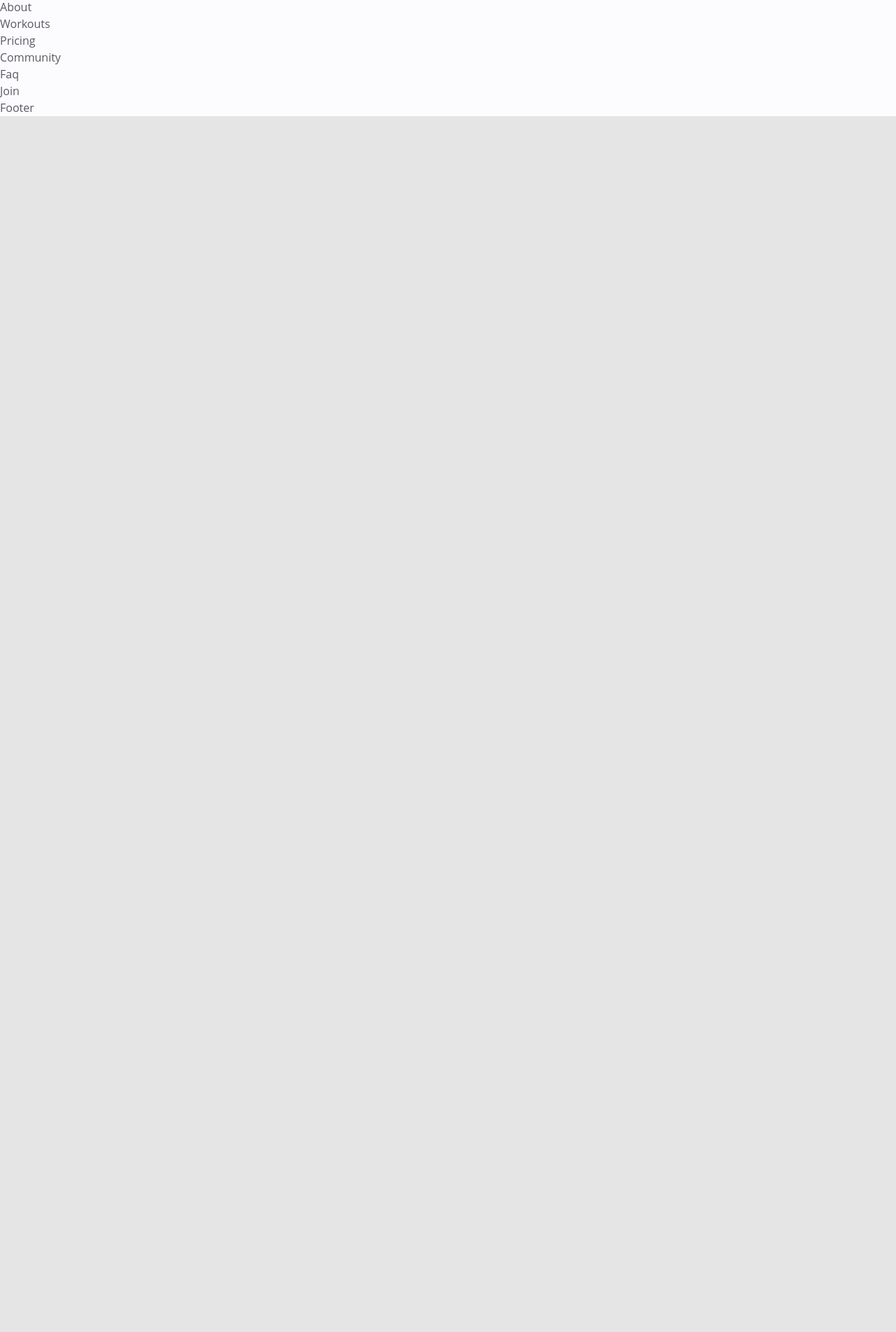
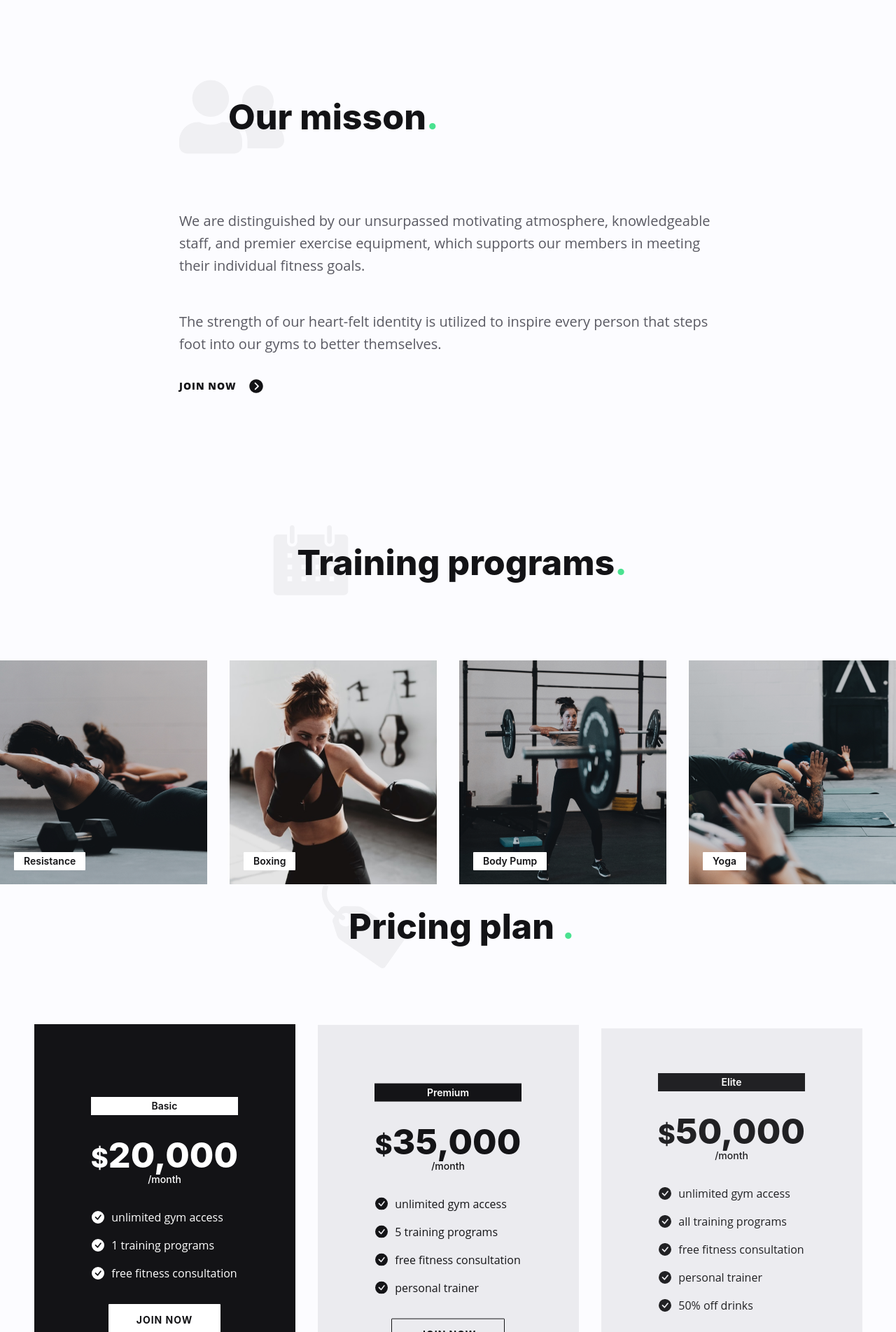
Before and after one commit to fourgods7/Gymme, a React (Vite) app: page / in a window 1280 px wide. Shown: the part 816-2720 px from the top of the page at 70% size. Before the commit the page ends 982 px from the top, so only its background shows below. Built offline with nearby package versions, Linux system fonts and the light colour scheme.

Commit message:
done with most of the app

```diff
--- a/src/App.jsx
+++ b/src/App.jsx
@@ -19,7 +19,7 @@ const App = () => {
   // aos initialization
   Aos.init({
     duration: 2500,
-    delay: 400
+    delay: 400,
   })
   return (
     <div className='max-w-[1440px] mx-auto bg-page overflow-hidden relative'>
@@ -32,7 +32,7 @@ const App = () => {
       <Faq />
       <Join />
       <Footer />
-      {/* <div className='h-[4000px]'></div> */}
+      <div className='h-[4000px]'></div>
     </div>
   );
 };
--- a/src/components/About.jsx
+++ b/src/components/About.jsx
@@ -1,7 +1,36 @@
 import React from 'react';
 
+import {about} from '../data'
+
+import { IoIosArrowDroprightCircle} from 'react-icons/io'
+
 const About = () => {
-  return <div>About</div>;
+
+  const {title, subtitle1, subtitle2, icon, link} = about
+  return (
+   <section className='py-[80px] md:py-[110px] lg:pt-[140px] lg:pb-[180px]'>
+    <div className="container mx-auto px-[20px] lg:px-[135px]">
+      <div className='section-title-group  justify-start' data-aos='fade-up' data-aos-delay='100'>
+        <img src={icon} alt="" />
+        <h2 className='h2 section-title'>{title} <span className='text-primary-200'>.</span></h2>
+      </div>
+      {/* sub  1*/}
+      <p className='md:text-body-md mb-12'
+      data-aos='fade-up' data-aos-delay='200'
+      >{subtitle1}</p>
+      {/* sub  2*/}
+      <p className='md:text-body-md mb-8'
+      data-aos='fade-up' data-aos-delay='300'
+      >{subtitle2}</p>
+      {/* link */}
+      <div  data-aos='fade-up' data-aos-delay='400'>
+      <a className='link flex items-center gap-x-4 hover:gap-x-6 transition-all' href="#">{link}
+      <IoIosArrowDroprightCircle  className='text-2xl'/>
+      </a>
+      </div>
+    </div>
+    </section>
+    );
 };
 
 export default About;
--- a/src/components/Banner.jsx
+++ b/src/components/Banner.jsx
@@ -22,7 +22,7 @@ const Banner = () => {
           </button>
         </div>
         {/* {image} */}
-        <div className='bg-blue-300 w-full h-full bg-banner bg-cover bg-right lg:bg-center bg-no-repeat flex-1' data-aos='fade-right' data-aos-delay='900'>image</div>
+        <div className='bg-blue-300 w-full h-full bg-banner bg-cover bg-right lg:bg-center bg-no-repeat flex-1' data-aos='fade-right' data-aos-delay='900'>I</div>
       </div>
     </div>
     </section>
--- a/src/components/Nav.jsx
+++ b/src/components/Nav.jsx
@@ -1,7 +1,17 @@
 import React from 'react';
 
+import {nav} from '../data'
+
 const Nav = () => {
-  return <div>Nav</div>;
+  return <nav className='hidden lg:flex'>
+    <ul className='flex text-white gap-x-8'>
+      {nav.map((item, idx) => {
+        return <li key={idx}>
+          <a className='hover:text-primary-200 transition' href={item.href}>{item.name}</a>
+        </li>
+      })}
+    </ul>
+  </nav>;
 };
 
 export default Nav;
--- a/src/components/NavMobile.jsx
+++ b/src/components/NavMobile.jsx
@@ -1,7 +1,26 @@
 import React from 'react';
 
-const NavMobile = () => {
-  return <div>NavMobile</div>;
+import {nav} from '../data'
+
+const NavMobile = ({navMobile}) => {
+  return <nav className={`${navMobile ? 'min-h-screen' : 'min-h-0'} lg:hidden w-full bg-neutral-500 fixed top-0 left-0 right-0 -bottom-12 -z-10 overflow-hidden transition-all h-0`}>
+    <ul className='w-full h-full flex flex-col justify-center items-center gap-y-8'>
+      {nav.map((item, idx) => {
+        return (
+         <li key={idx}>
+          <a className='text-white text-body-md' href={item.href}>
+            {item.name}
+          </a>
+          </li>
+          );
+      })}
+    </ul>
+    {/* buttons */}
+    <div className='-mt-44 flex justify-center gap-x-8'>
+      <button className='btn btn-lg text-white'>Log in</button>
+      <button className='btn btn-lg btn-primary'>Sign up</button>
+    </div>
+    </nav>;
 };
 
 export default NavMobile;
--- a/src/components/PlanList.jsx
+++ b/src/components/PlanList.jsx
@@ -1,7 +1,61 @@
-import React from 'react';
+import React, { useState } from 'react';
 
-const PlanList = () => {
-  return <div>PlanList</div>;
+import { BsCheckCircleFill } from 'react-icons/bs';
+
+const PlanList = ({ plans }) => {
+  const [index, SetIndex] = useState(0)
+  return (
+    <div className='flex flex-col lg:flex-row items-center justify-center max-w-[1280px] mx-auto gap-y-4'>
+      {plans.map((plan, currentIndex) => {
+        const { name, price, list, delay } = plan;
+        return (
+          <div
+          onClick={() => SetIndex(currentIndex)}
+            className='w-full md:max-w-[620px] lg:max-w-[405px] rounded-sm px-4 lg:min-h-[550px]'
+            key={currentIndex}
+            data-aos='fade-up'
+            data-aos-offset='200'
+            data-aos-delay={delay}
+          >
+          <div className={`${currentIndex === index ? 'bg-neutral-500 text-white' : 'bg-neutral-400/10 text-neutral-500'} flex justify-center items-center py-[40px] px-[30px] lg:min-h-[550px] transition duration-100 `}>
+              <div className='flex flex-row lg:flex-col gap-x-8 gap-y-8 lg:gap-x-0 items-center'>
+                            {/* name & price wrapper */}
+            <div>
+              {/* name */}
+                  <div className={`${currentIndex === index ? 'bg-white text-neutral-500' : 'bg-neutral-500 text-white'} h-[26px] font-primary text-sm font-semibold min-w-min mx-auto px-[14px] flex items-center justify-center mb-8`}>{name}</div>
+              {/* price */}
+              <div className='text-[40px] lg:text-[50px] font-primary font-extrabold text-center flex flex-col items-center justify-center'>
+                <div className='leading-none'>
+                      <span className='text-[38px] font-extrabold'>$</span>
+                      <span className='tracking-[0.1px]'>{price}</span>
+                </div>
+                <span className='text-sm font-medium'>/month</span>
+              </div>
+              </div>
+              <div>
+                {/* list & btn wrapper */}
+                <div>
+                  {/* list */}
+                  <ul className='flex flex-col gap-y-4 mb-8'>
+                    {list.map((item, idx) => {
+                      return (
+                        <li className='flex items-center gap-x-[10px]' key={idx}>
+                        <BsCheckCircleFill className='text-lg' />
+                        <div>{item.name}</div>
+                      </li>)
+                    })}
+                  </ul>
+                  {/* btn */}
+                  <button className={`${currentIndex === index ? 'bg-white text-neutral-500' : 'border border-neutral-500'} btn btn-lg rounded-[1px] lg:mx-auto`}>Join now</button>
+                </div>
+              </div>
+            </div>
+          </div>
+          </div>
+        )
+      })}
+    </div>
+  );
 };
 
 export default PlanList;
--- a/src/components/Pricing.jsx
+++ b/src/components/Pricing.jsx
@@ -1,7 +1,24 @@
 import React from 'react';
 
+import { pricing } from '../data';
+
+import PlanList from './PlanList';
+
 const Pricing = () => {
-  return <div>Pricing</div>;
+  const { icon, title, plans } = pricing;
+  return <section className='section'>
+    {/* sec tit */}
+    <div className='section-title-group max-w-[540px] mx-auto px-4 lg:px-0'
+    data-aos='fade-up'
+    data-aos-offset='200'
+    data-aos-delay='200'
+    >
+      <img src={icon} alt="" />
+      <h2 className='h2'>{title} <span className='text-primary-200'>.</span></h2>
+    </div>
+    {/* plan list */}
+    <PlanList plans={plans} />
+  </section>;
 };
 
 export default Pricing;
--- a/src/components/WorkoutSlider.jsx
+++ b/src/components/WorkoutSlider.jsx
@@ -1,7 +1,38 @@
 import React from 'react';
 
+import {workouts} from '../data';
+
+import { Swiper, SwiperSlide } from 'swiper/react';
+
+import 'swiper/css';
+import 'swiper/css/navigation';
+import '../App.css';
+
+import { Navigation } from 'swiper'
+
 const WorkoutSlider = () => {
-  return <div>WorkoutSlider</div>;
+  const { programs } = workouts;
+  return <Swiper slidesPerView={2} spaceBetween={32} navigation={true} breakpoints={{
+    768: {
+      slidesPerView: 3
+    },
+    1024: {
+      slidesPerView: 4
+    },
+  }}
+  modules={[Navigation]}
+  className='workoutSlider'
+  >
+    {programs.map((program, idx)=> {
+      const {image, name} = program
+      return <SwiperSlide className='max-w-[320px] max-h-[320px] relative' key={idx}>
+        <img className='w-full h-full object-cover' src={image} alt="" />
+        <div  className='absolute left-[20px] bottom-[20px] bg-white h-[26px] px-[14px] flex items-center  rounded-[1px]'>
+          <div className='font-primary font-semibold text-sm text-neutral-500'>{name}</div>
+        </div>
+      </SwiperSlide>
+    })}
+  </Swiper>;
 };
 
 export default WorkoutSlider;
--- a/src/components/Workouts.jsx
+++ b/src/components/Workouts.jsx
@@ -1,7 +1,23 @@
 import React from 'react';
 
+import { workouts } from '../data';
+
+import WorkoutSlider from '../components/WorkoutSlider';
+
 const Workouts = () => {
-  return <div>Workouts</div>;
+
+  const { title, icon } = workouts;
+  return <section>
+    {/* section title */}
+    <div className='section-title-group max-w-[540px] mx-auto px-4 lg:px-0' data-aos='fade-up' data-aos-delay='200'>
+      <img src={icon} alt="" />
+      <h2 className='h2 section-title'>{title} <span className='text-primary-200'>.</span></h2>
+    </div>
+    {/* slider */}
+    <div data-aos='fade-up' data-aos-delay='300'>
+      <WorkoutSlider />
+    </div>
+  </section>;
 };
 
 export default Workouts;
--- a/src/data.jsx
+++ b/src/data.jsx
@@ -94,7 +94,7 @@ export const pricing = {
   plans: [
     {
       name: 'Basic',
-      price: '20',
+      price: '20,000',
       list: [
         { name: 'unlimited gym access' },
         { name: '1 training programs' },
@@ -104,7 +104,7 @@ export const pricing = {
     },
     {
       name: 'Premium',
-      price: '35',
+      price: '35,000',
       list: [
         { name: 'unlimited gym access' },
         { name: '5 training programs' },
@@ -115,7 +115,7 @@ export const pricing = {
     },
     {
       name: 'Elite',
-      price: '49',
+      price: '50,000',
       list: [
         { name: 'unlimited gym access' },
         { name: 'all training programs' },
```
Also changed, not shown: src/components/Header.jsx (+46 -2 lines).
